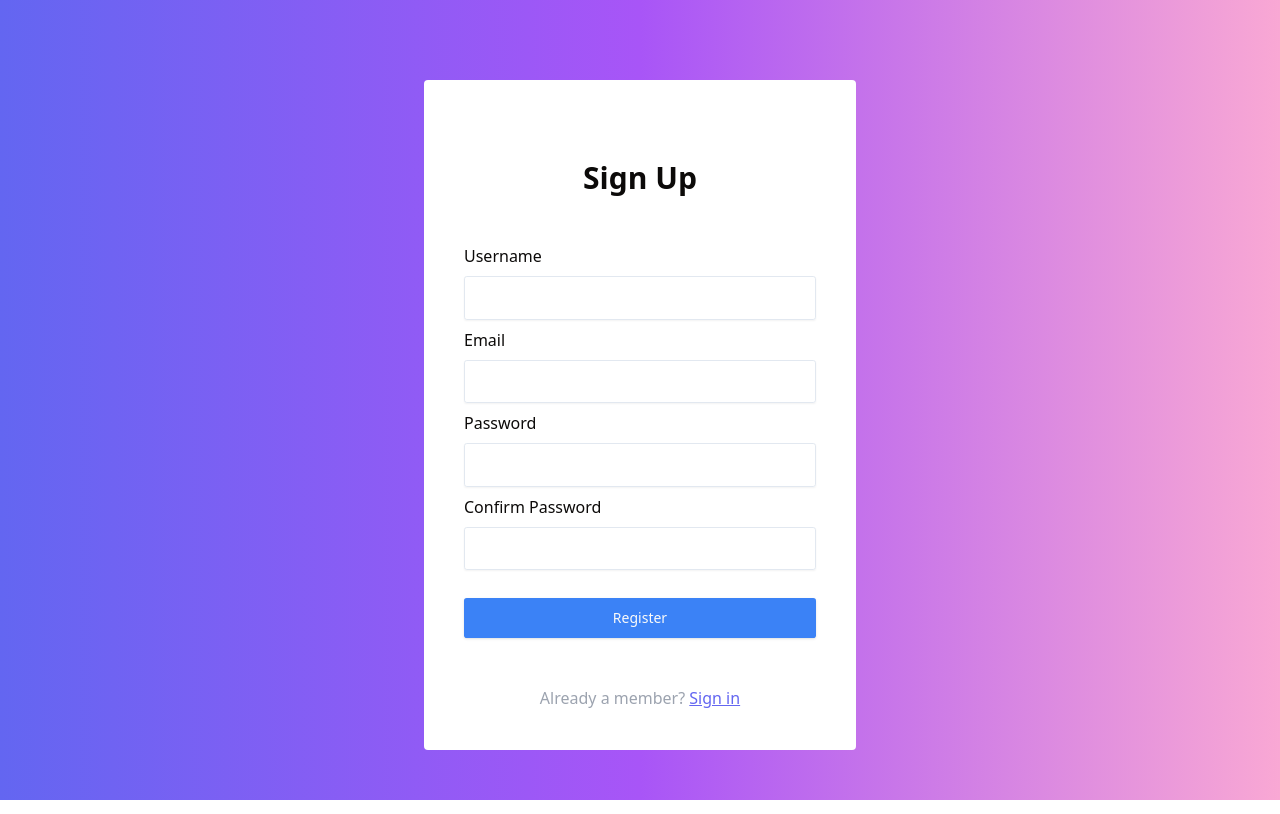
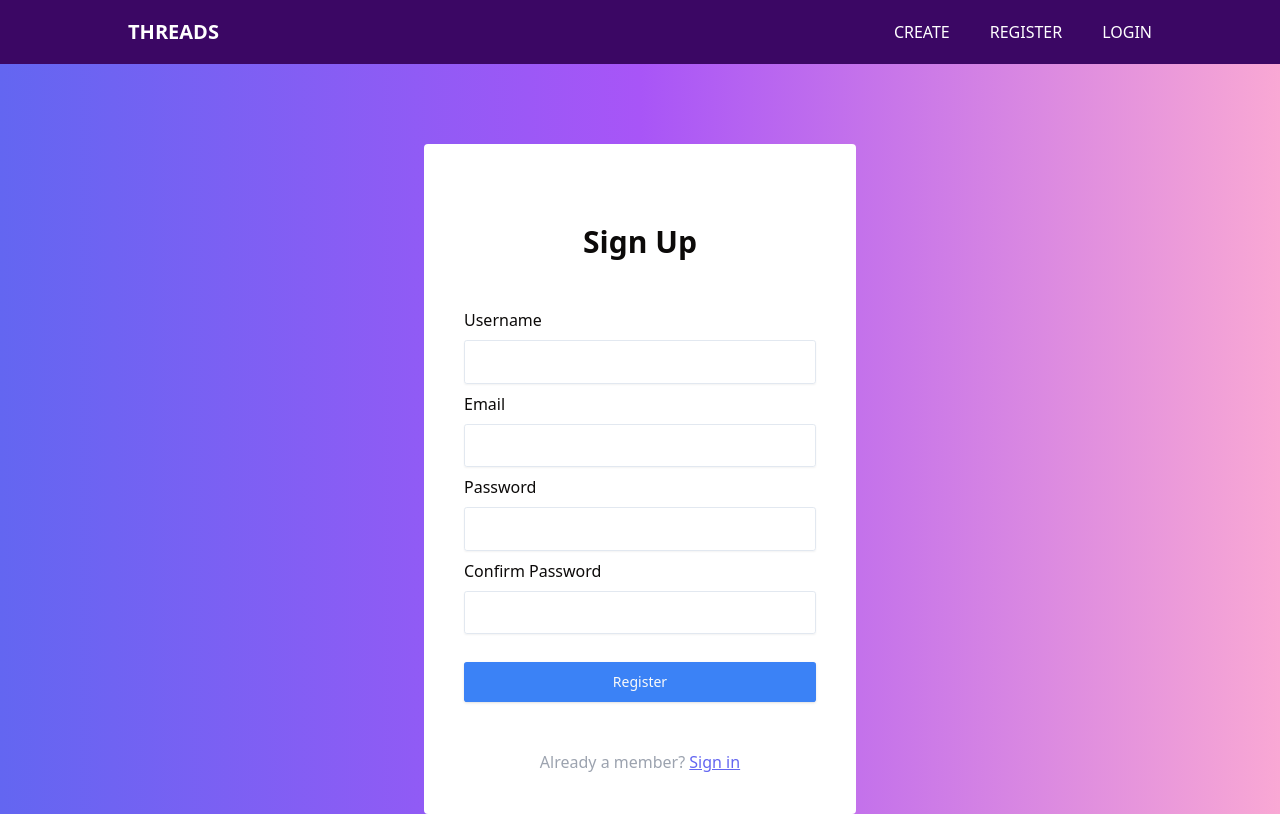
Before and after one commit to Narek-Pogosian/typescript-grupp, a React (Vite) app: page /register in a window 1280 px wide. Built offline with nearby package versions, Linux system fonts and the light colour scheme.

Commit message:
Added header

```diff
--- a/src/App.tsx
+++ b/src/App.tsx
@@ -4,15 +4,18 @@ import Details from "./pages/Details";
 import Create from "./pages/Create";
 import Login from "./pages/Login";
 import Register from "./pages/Register";
+import Header from "./components/Header";
 
 const App = () => {
   return (
     <Routes>
-      <Route index element={<Threads />} />
-      <Route path="/:threadId" element={<Details />} />
-      <Route path="/create" element={<Create />} />
-      <Route path="/login" element={<Login />} />
-      <Route path="/register" element={<Register />} />
+      <Route element={<Header/>}>
+        <Route index element={<Threads />} />
+        <Route path="/:threadId" element={<Details />} />
+        <Route path="/create" element={<Create />} />
+        <Route path="/login" element={<Login />} />
+        <Route path="/register" element={<Register />} />
+      </Route>
     </Routes>
   );
 };
--- /dev/null
+++ b/src/components/Header.tsx
@@ -0,0 +1,57 @@
+import { auth } from "@/firebase";
+import { useAuthContext } from "@/hooks/useAuthContext";
+import { signOut } from "firebase/auth";
+import { NavLink, Outlet } from "react-router-dom";
+
+const Header = () => {
+  const { user, setUser } = useAuthContext();
+
+  const signOutUser = () => {
+    signOut(auth)
+      .then(() => {
+        localStorage.removeItem("userData");
+        setUser(null);
+      })
+      .catch((error) => {
+        console.log(error.message);
+      });
+  };
+  return (
+    <>
+      <header className="h-[4rem] bg-purple-950">
+        <div className="w-[80%] h-full mx-auto flex justify-between items-center">
+          <NavLink
+            to="/"
+            className="text-white uppercase font-semibold text-xl"
+          >
+            threads
+          </NavLink>
+          <nav>
+            <ul className="flex gap-10 text-white uppercase">
+              <li>
+                <NavLink to="/create">create</NavLink>
+              </li>
+              {!user && (
+                <li>
+                  <NavLink to="/register">Register</NavLink>
+                </li>
+              )}
+              {!user ? (
+                <li>
+                  <NavLink to="/login">Login</NavLink>
+                </li>
+              ) : (
+                <li className="cursor-pointer" onClick={signOutUser}>
+                  Logout
+                </li>
+              )}
+            </ul>
+          </nav>
+        </div>
+      </header>
+      <Outlet />
+    </>
+  );
+};
+
+export default Header;
--- a/src/pages/Create.tsx
+++ b/src/pages/Create.tsx
@@ -35,11 +35,11 @@ const Create = () => {
   const [formData, setFormData] = useState(initialState);
   const navigate = useNavigate();
 
-  // useEffect(() => {
-  //   if (!user) {
-  //     navigate("/login");
-  //   }
-  // }, [user, navigate]);
+  useEffect(() => {
+    if (!user) {
+      navigate("/login");
+    }
+  }, [user, navigate]);
 
   const handleNewPost = (e: React.FormEvent) => {
     e.preventDefault();
@@ -106,7 +106,7 @@ const Create = () => {
   console.log(formData);
 
   return (
-    <section className="min-h-full bg-purple-400">
+    <section className="min-h-[calc(100vh-4rem)] bg-purple-400">
       <div className="w-[35rem] mx-auto flex flex-col gap-5">
         <form
           className="flex flex-col gap-5 bg-white p-10 rounded mt-24"
--- a/src/pages/Login.tsx
+++ b/src/pages/Login.tsx
@@ -66,7 +66,7 @@ const Login = () => {
   };
 
   return (
-    <section className="min-h-full bg-gradient-to-r from-indigo-500 via-purple-500 to-pink-300">
+    <section className="min-h-[calc(100vh-4rem)] bg-gradient-to-r from-indigo-500 via-purple-500 to-pink-300">
       <div className="w-[27rem] mx-auto flex flex-col gap-10 pt-20">
         <form
           className="flex flex-col gap-2 p-10 bg-white rounded"
--- a/src/pages/Register.tsx
+++ b/src/pages/Register.tsx
@@ -70,7 +70,7 @@ const Register = () => {
   };
 
   return (
-    <section className="min-h-full bg-gradient-to-r from-indigo-500 via-purple-500 to-pink-300">
+    <section className="min-h-[calc(100vh-4rem)] bg-gradient-to-r from-indigo-500 via-purple-500 to-pink-300">
       <div className="w-[27rem] mx-auto flex flex-col gap-10 pt-20">
         <form
           className="flex flex-col gap-2 p-10 bg-white rounded opacity"
```
